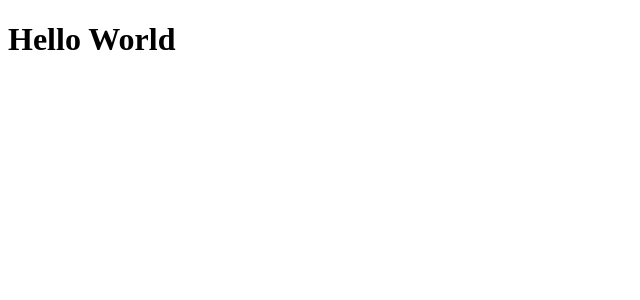
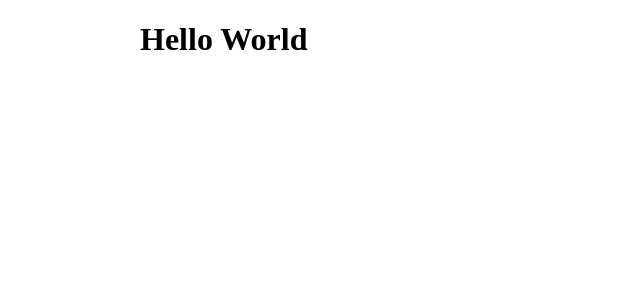
Before and after one commit to HAZberi/styled-components-playground, a React (Create React App) app: page / in a window 1280 px wide. Shown: the top 300 px of the page, without its empty margins (0-640 px from the left). Built offline with nearby package versions, Linux system fonts and the light colour scheme.

Commit message:
Container Component Installed styled components Created container component

```diff
--- a/package.json
+++ b/package.json
@@ -9,6 +9,7 @@
     "react": "^17.0.2",
     "react-dom": "^17.0.2",
     "react-scripts": "5.0.0",
+    "styled-components": "^5.3.3",
     "web-vitals": "^2.1.2"
   },
   "scripts": {
--- a/src/App.js
+++ b/src/App.js
@@ -1,8 +1,9 @@
+import { Container } from "./components/styles/Container.styled";
 function App() {
   return (
-    <div>
+    <Container>
       <h1>Hello World</h1>
-    </div>
+    </Container>
   );
 }
 
--- /dev/null
+++ b/src/components/styles/Container.styled.js
@@ -0,0 +1,8 @@
+import styled from "styled-components";
+
+export const Container = styled.div`
+    max-width: 100%;
+    margin: 0 auto;
+    padding: 0 20px;
+    width: 1000px;
+`
```
Also changed, not shown: 1 other file (tests, documents, lock files or other folders).
